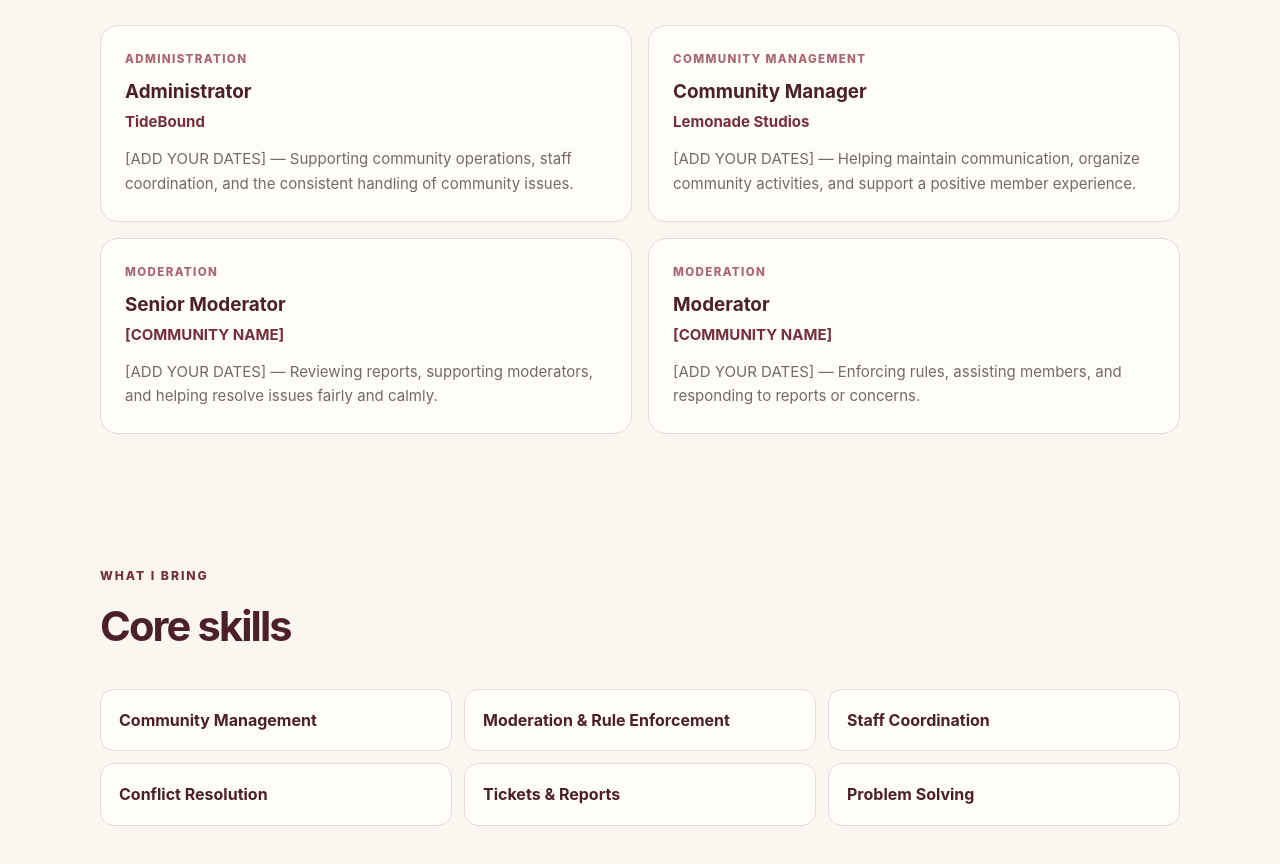
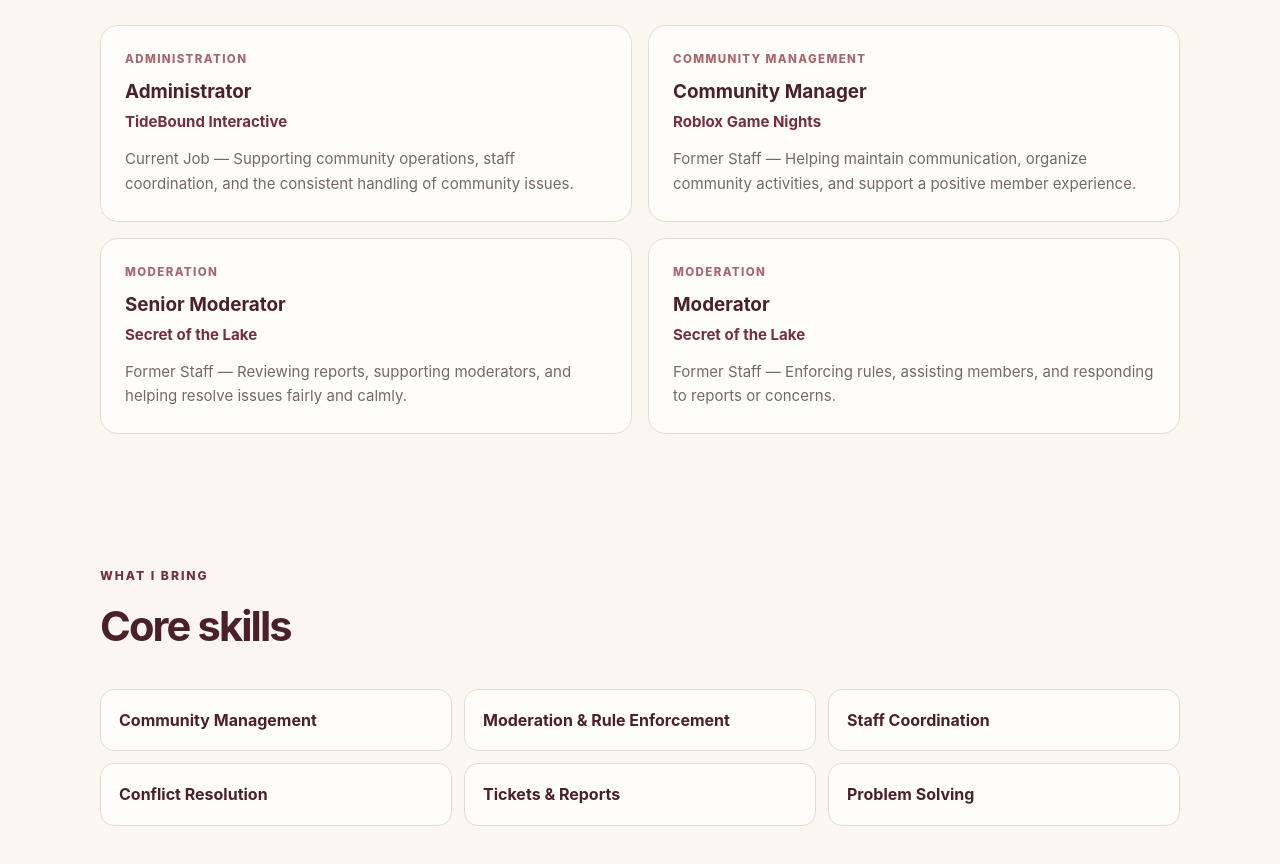
Before and after one commit to Gaboogg2/Gaboo-s-Staff-Portfolio, a plain HTML site: page index.html in a window 1280 px wide. Shown: the part 1213-2077 px from the top of the page. Drawn offline with Linux system fonts and the light colour scheme.

Commit message:
index.html

```diff
--- a/index.html
+++ b/index.html
@@ -168,26 +168,26 @@
           <article class="card">
             <div class="type">Administration</div>
             <h3>Administrator</h3>
-            <p class="org">TideBound</p>
-            <p>[ADD YOUR DATES] — Supporting community operations, staff coordination, and the consistent handling of community issues.</p>
+            <p class="org">TideBound Interactive</p>
+            <p>Current Job — Supporting community operations, staff coordination, and the consistent handling of community issues.</p>
           </article>
           <article class="card">
             <div class="type">Community management</div>
             <h3>Community Manager</h3>
-            <p class="org">Lemonade Studios</p>
-            <p>[ADD YOUR DATES] — Helping maintain communication, organize community activities, and support a positive member experience.</p>
+            <p class="org">Roblox Game Nights</p>
+            <p>Former Staff — Helping maintain communication, organize community activities, and support a positive member experience.</p>
           </article>
           <article class="card">
             <div class="type">Moderation</div>
             <h3>Senior Moderator</h3>
-            <p class="org">[COMMUNITY NAME]</p>
-            <p>[ADD YOUR DATES] — Reviewing reports, supporting moderators, and helping resolve issues fairly and calmly.</p>
+            <p class="org">Secret of the Lake</p>
+            <p>Former Staff — Reviewing reports, supporting moderators, and helping resolve issues fairly and calmly.</p>
           </article>
           <article class="card">
             <div class="type">Moderation</div>
             <h3>Moderator</h3>
-            <p class="org">[COMMUNITY NAME]</p>
-            <p>[ADD YOUR DATES] — Enforcing rules, assisting members, and responding to reports or concerns.</p>
+            <p class="org">Secret of the Lake</p>
+            <p>Former Staff — Enforcing rules, assisting members, and responding to reports or concerns.</p>
           </article>
         </div>
       </div>
@@ -248,7 +248,7 @@
             <p>For staff opportunities, community projects, or professional inquiries, feel free to reach out.</p>
           </div>
           <!-- EDITABLE: Replace https://discord.com/ with your real Discord profile URL or another contact link. -->
-          <a class="btn" href="https://discord.com/" target="_blank" rel="noopener noreferrer">Contact Gaboo ↗</a>
+          <a class="btn" href="https://discord.com/1428067292058488914" target="_blank" rel="noopener noreferrer">Contact Gaboo ↗</a>
         </div>
       </div>
     </section>
```
